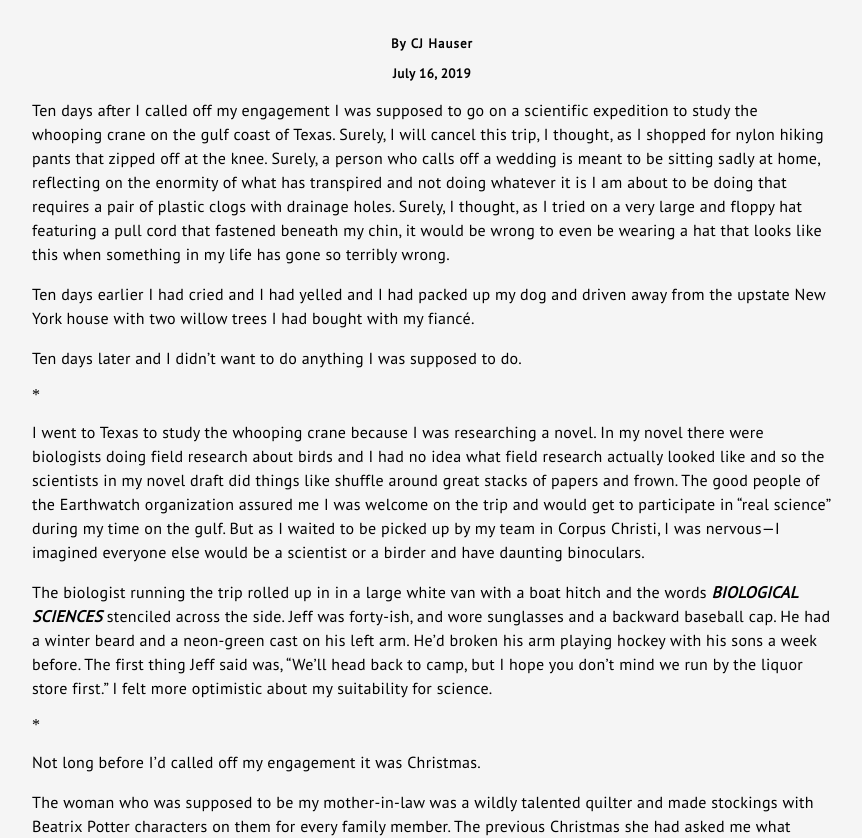
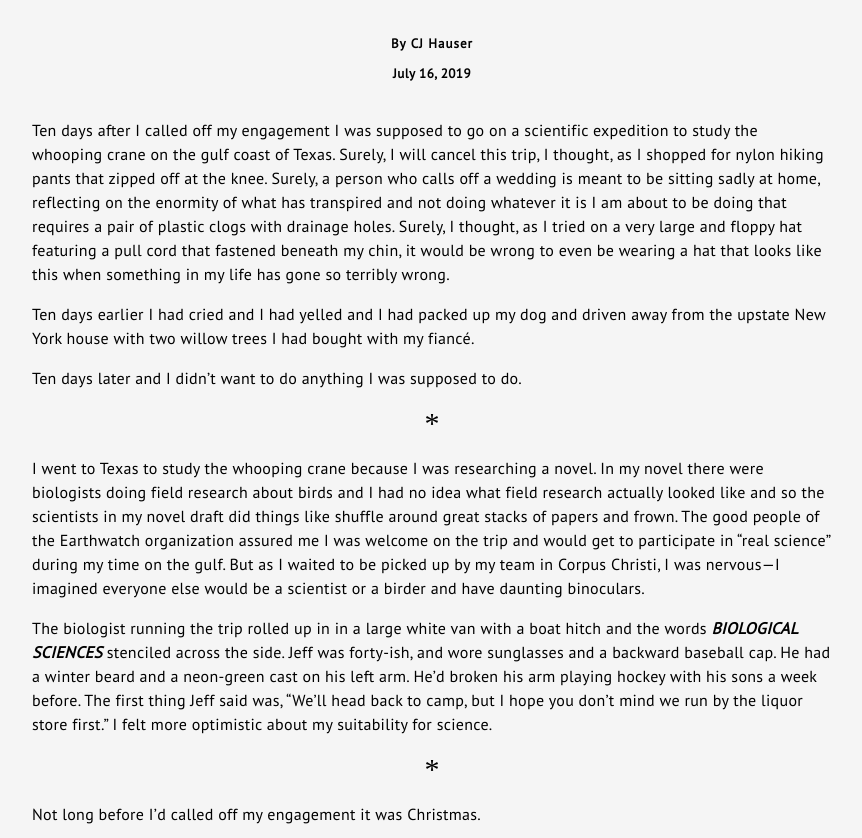
Before and after one commit to itseugene/gd2, a plain HTML site: page project1/index.html in a window 1280 px wide. Shown: the part 115-953 px from the top of the page, without its empty margins (208-1070 px from the left). Drawn offline with Linux system fonts and the light colour scheme; a web font is replaced by a local one.

Commit message:
lululala

```diff
--- a/project1/index.html
+++ b/project1/index.html
@@ -8,6 +8,8 @@
     <meta http-equiv="X-UA-Compatible" content="ie=edge">
     <title>Document</title>
     <link rel="stylesheet" href="styles.css">
+    <link href="https://fonts.googleapis.com/css?family=Caesar+Dressing|Metal+Mania|Squada+One&display=swap"
+        rel="stylesheet">
 </head>
 
 <body>
@@ -35,7 +37,7 @@
 
     <p> Ten days later and I didn’t want to do anything I was supposed to do.</p>
 
-    *
+    <div>*</div>
 
     <p>I went to Texas to study the whooping crane because I was researching a novel. In my novel there were
         biologists
@@ -60,7 +62,7 @@
         liquor
         store first.” I felt more optimistic about my suitability for science.</p>
 
-    *
+    <div>*</div>
 
     <p>Not long before I’d called off my engagement it was Christmas.</p>
 
@@ -89,7 +91,7 @@
 
     <p>When I looked at that mouse with her broom, I wondered which one of us was wrong about who I was.</p>
 
-    *
+    <div>*</div>
 
 
 </body>
--- a/project1/styles.css
+++ b/project1/styles.css
@@ -24,6 +24,7 @@ h1 {
     font-family: 'PT Sans', sans-serif;
     font-weight: bold;
     letter-spacing: 2px;
+
 }
 
 h2 {
@@ -42,6 +43,7 @@ h3 {
     font-weight: 200;
     letter-spacing: 0.5px;
     font-weight: 700;
+    padding: 0 0 20px 0;
 }
 
 p {
@@ -50,3 +52,8 @@ p {
     letter-spacing: 0.3px;
     line-height: 24px;
 }
+
+div {
+    text-align: center;
+    font-size: 30px;
+}
```
